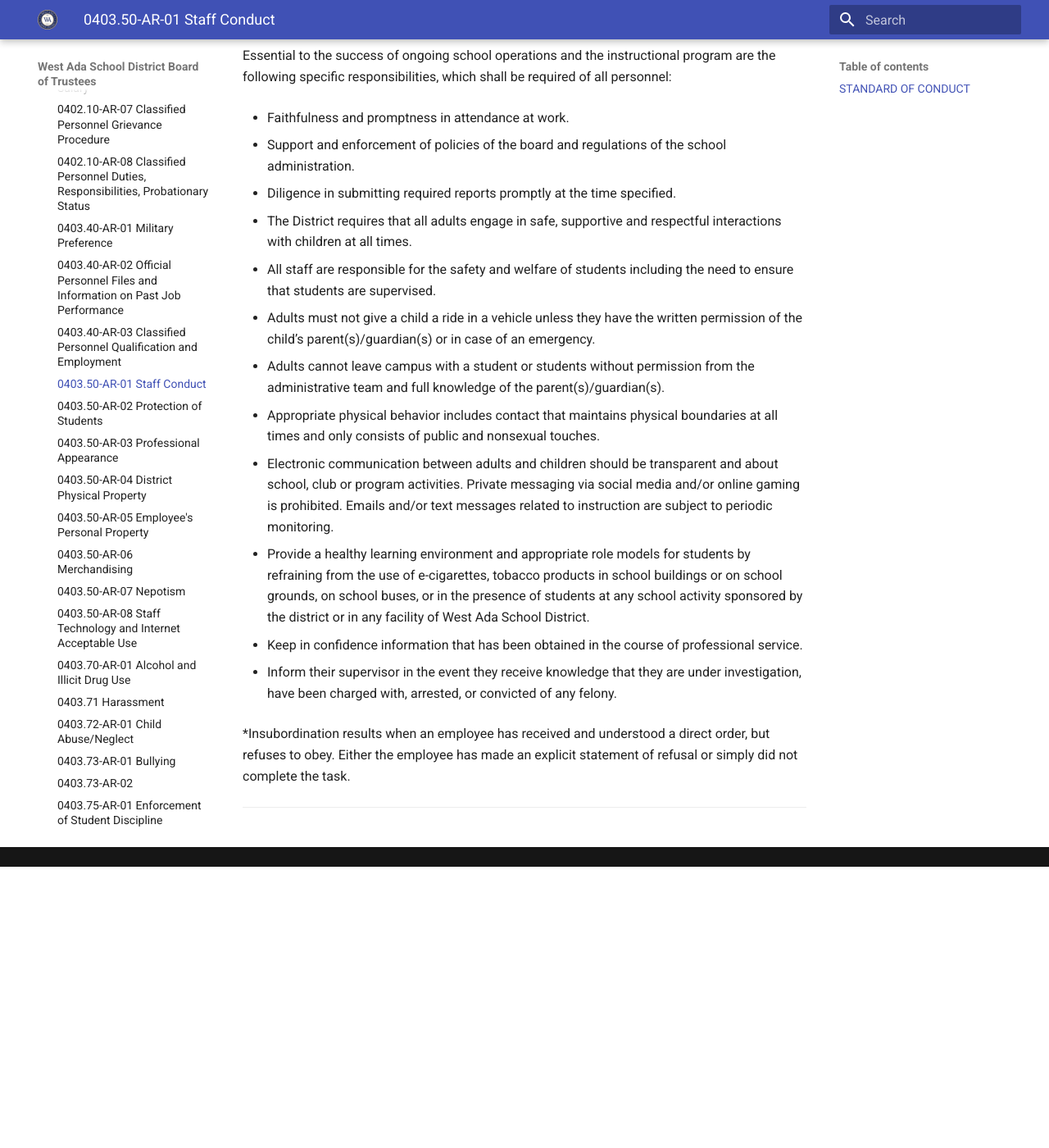
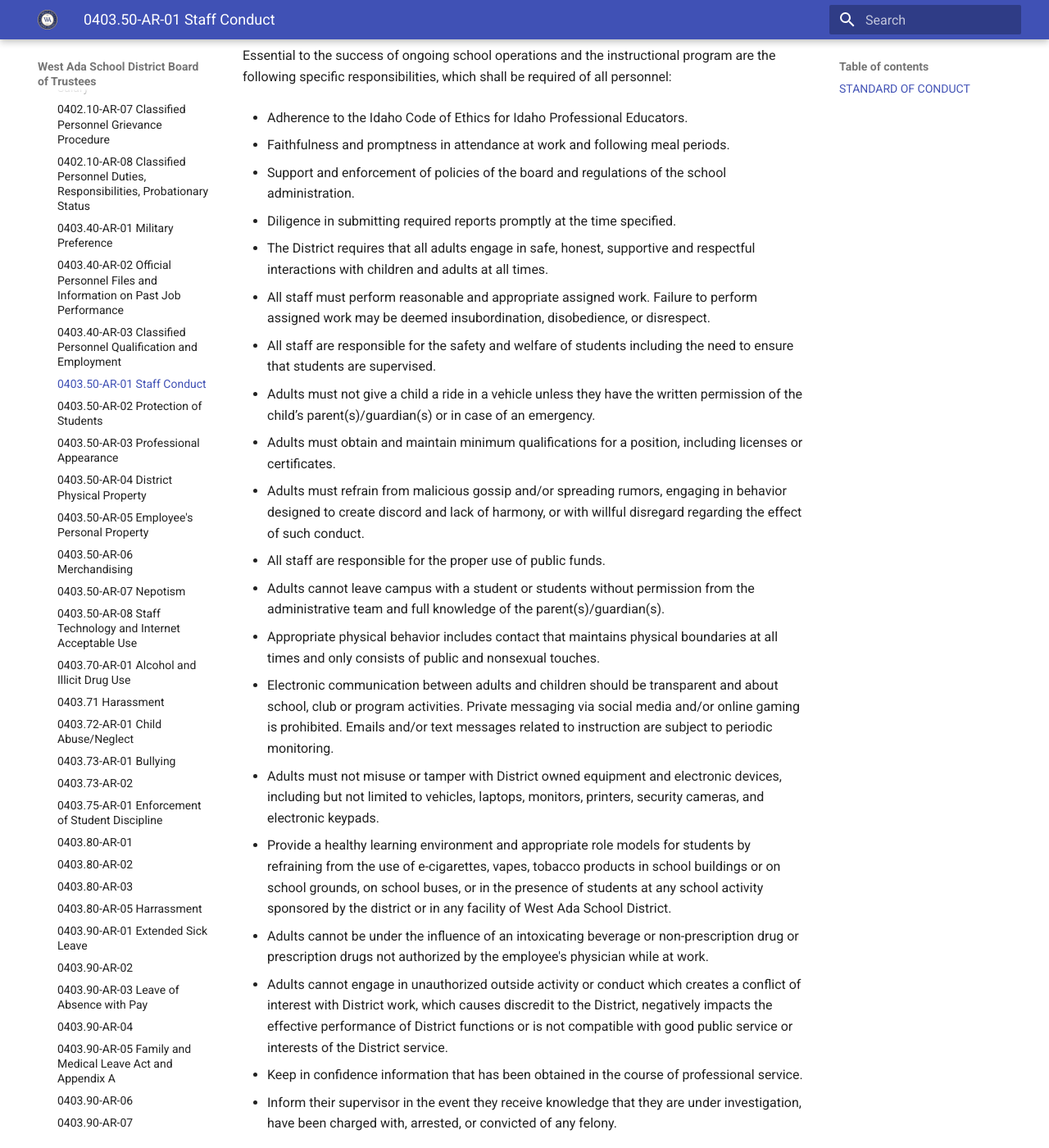
Before and after one commit to westada/section-400-hr-policy-review, an MkDocs documentation site: the page built from docs/regulations/0400-Staff/0403.50-AR-01.md, in a window 1280 px wide and 1400 px high, scrolled down 580 px. Shown: the whole window at 82% size. Built offline with MkDocs 1.6.1 and Material for MkDocs 9.7.7, drawn with Linux system fonts in a browser that asks for light colours; before the commit the page ends 1637 px from its top, so only the background shows below that.

Commit message:
Update 0403.50-AR-01.md
403 staff conduct updates

```diff
--- a/docs/regulations/0400-Staff/0403.50-AR-01.md
+++ b/docs/regulations/0400-Staff/0403.50-AR-01.md
@@ -14,17 +14,27 @@ Each person is expected to act in a mature and responsible way at all times. Act
 
 Essential to the success of ongoing school operations and the instructional program are the following specific responsibilities, which shall be required of all personnel:
 
-- Faithfulness and promptness in attendance at work.
+- Adherence to the Idaho Code of Ethics for Idaho Professional Educators.
+
+- Faithfulness and promptness in attendance at work and following meal periods.
 
 - Support and enforcement of policies of the board and regulations of the school administration.
 
 - Diligence in submitting required reports promptly at the time specified.
 
-- The District requires that all adults engage in safe, supportive and respectful interactions with children at all times.
+- The District requires that all adults engage in safe, honest, supportive and respectful interactions with children and adults at all times.
+
+- All staff must perform reasonable and appropriate assigned work. Failure to perform assigned work may be deemed insubordination, disobedience, or disrespect.
 
 - All staff are responsible for the safety and welfare of students including the need to ensure that students are supervised.
 
 - Adults must not give a child a ride in a vehicle unless they have the written permission of the child’s parent(s)/guardian(s) or in case of an emergency.
+
+- Adults must obtain and maintain minimum qualifications for a position, including licenses or certificates.
+
+- Adults must refrain from malicious gossip and/or spreading rumors, engaging in behavior designed to create discord and lack of harmony, or with willful disregard regarding the effect of such conduct.
+
+- All staff are responsible for the proper use of public funds.
 
 - Adults cannot leave campus with a student or students without permission from the administrative team and full knowledge of the parent(s)/guardian(s).
 
@@ -32,7 +42,13 @@ Essential to the success of ongoing school operations and the instructional prog
 
 - Electronic communication between adults and children should be transparent and about school, club or program activities. Private messaging via social media and/or online gaming is prohibited. Emails and/or text messages related to instruction are subject to periodic monitoring.
 
-- Provide a healthy learning environment and appropriate role models for students by refraining from the use of e-cigarettes, tobacco products in school buildings or on school grounds, on school buses, or in the presence of students at any school activity sponsored by the district or in any facility of West Ada School District.
+- Adults must not misuse or tamper with District owned equipment and electronic devices, including but not limited to vehicles, laptops, monitors, printers, security cameras, and electronic keypads.
+
+- Provide a healthy learning environment and appropriate role models for students by refraining from the use of e-cigarettes, vapes, tobacco products in school buildings or on school grounds, on school buses, or in the presence of students at any school activity sponsored by the district or in any facility of West Ada School District.
+
+- Adults cannot be under the influence of an intoxicating beverage or non-prescription drug or prescription drugs not authorized by the employee's physician while at work.
+
+- Adults cannot engage in unauthorized outside activity or conduct which creates a conflict of interest with District work, which causes discredit to the District, negatively impacts the effective performance of District functions or is not compatible with good public service or interests of the District service.
 
 - Keep in confidence information that has been obtained in the course of professional service.
 
```
